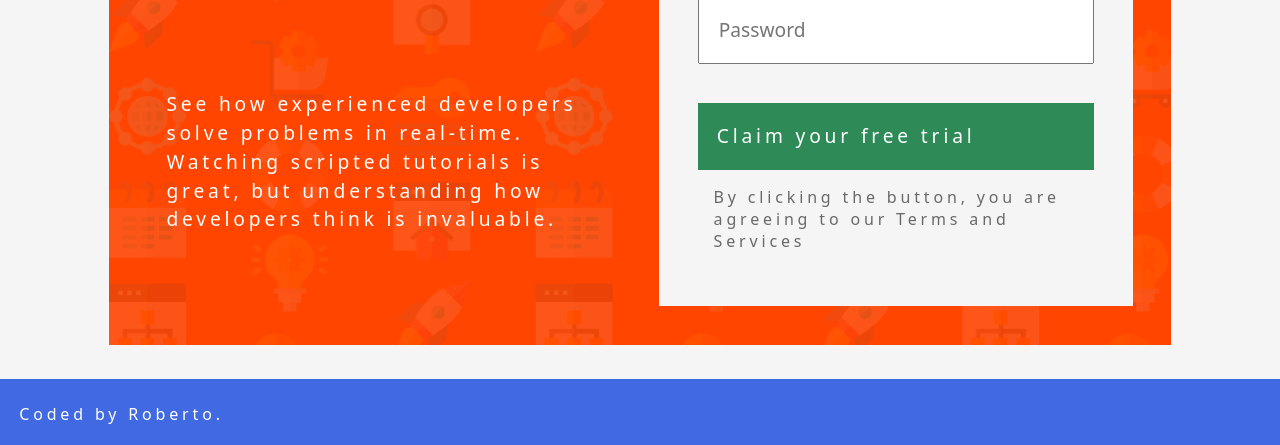
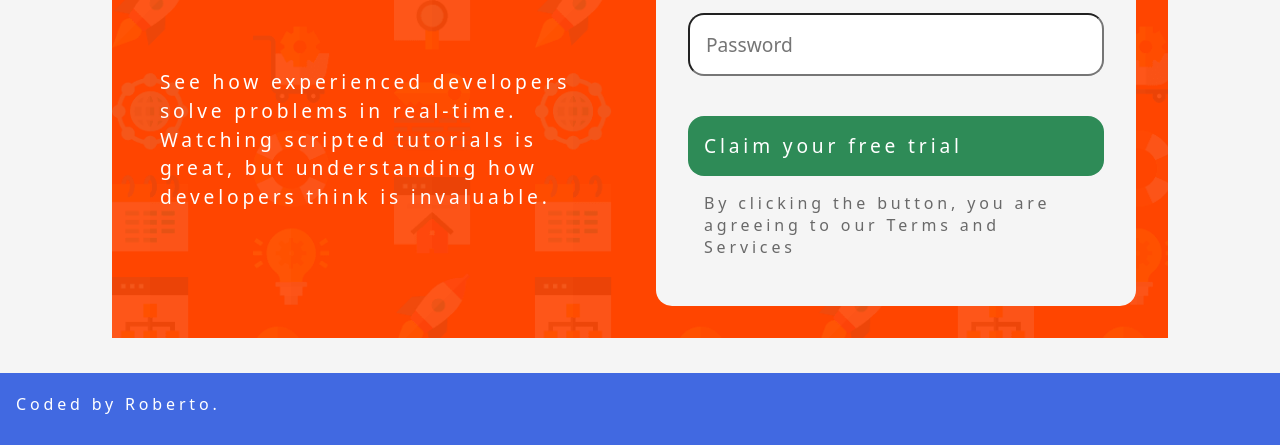
Before and after one commit to roberto3003/intro-component-with-signup-form, a plain HTML site: page index.html in a window 1280 px wide. Shown: the part 459-904 px from the top of the page. Drawn offline with Linux system fonts and the light colour scheme.

Commit message:
added radius

```diff
--- a/style.css
+++ b/style.css
@@ -5,12 +5,15 @@
 --accent: seagreen;
 --text-dark: dimgrey;
 --text-light: white;
---padding: 1em;
+--padding: 1rem;
+--radius: 1rem;
 }
 
 * {
   font-family: system-ui;
 }
+
+/* *** Colors *** */
 
 html, footer {
 background-color: royalblue;
@@ -32,6 +35,8 @@ form, .terms {
   color: var(--text-dark);
 }
 
+/* *** Margins and Padding *** */
+
 body, .cta> p {
   margin: 0;
 }
@@ -39,6 +44,17 @@ body, .cta> p {
 .flex> *, .flex-column> * {
   padding : var(--padding);
 }
+
+form > * {
+  margin: calc(var(--padding)/2) 0;
+}
+
+input, .right-side>*, .cta  {
+  border-radius: var(--radius);
+}
+
+
+/* *** Tags *** */
 
 body {
   align-content: space-between;
```
